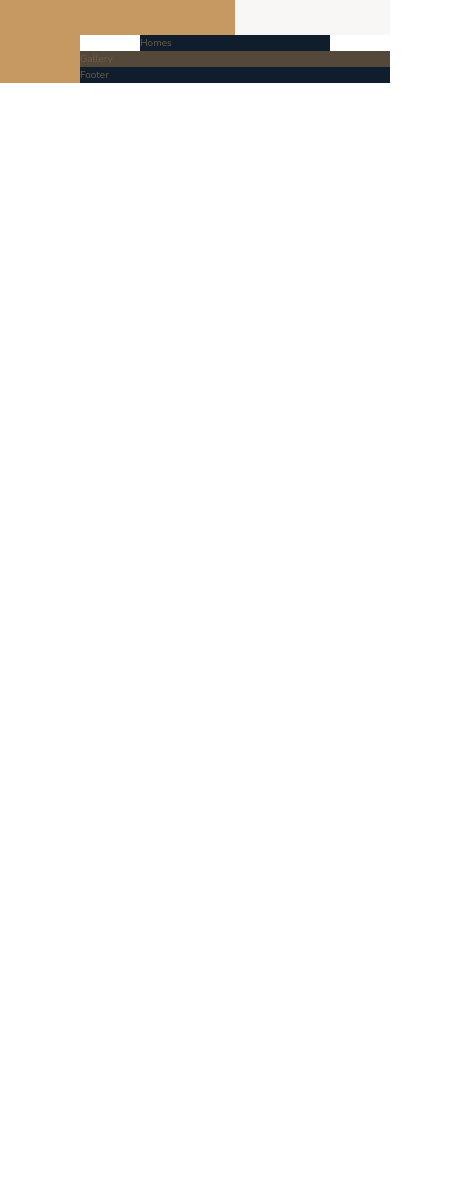
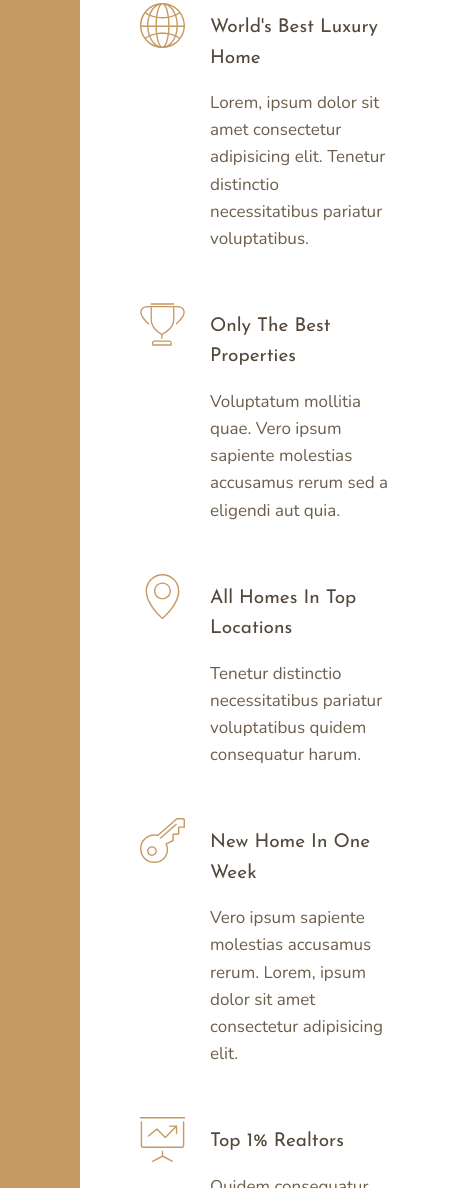
Before and after one commit to eben-k/nexter, a website: page index.html in a window 390 px wide. Shown: the part 812-2000 px from the top of the page, 450 px wide, since content can reach past the window. Before the commit the page ends 895 px from the top, so only its background shows below. Drawn offline with nearby package versions, Linux system fonts and the light colour scheme.

Commit message:
build features section - apply nested grids for small components - ensure responsiveness without using media queries

```diff
--- a/index.html
+++ b/index.html
@@ -25,7 +25,66 @@
       Top 3 realtors
     </div>
     <section class="features">
-      Features
+      <div class="feature">
+        <svg class="feature__icon">
+          <use xlink:href="img/sprite.svg#icon-global"></use>
+        </svg>
+        <h4 class="heading-4 heading-4--dark">world's best luxury home</h4>
+        <p class="feature__text">
+          Lorem, ipsum dolor sit amet consectetur adipisicing elit. Tenetur
+          distinctio necessitatibus pariatur voluptatibus.
+        </p>
+      </div>
+      <div class="feature">
+        <svg class="feature__icon">
+          <use xlink:href="img/sprite.svg#icon-trophy"></use>
+        </svg>
+        <h4 class="heading-4 heading-4--dark">only the best properties</h4>
+        <p class="feature__text">
+          Voluptatum mollitia quae. Vero ipsum sapiente molestias accusamus
+          rerum sed a eligendi aut quia.
+        </p>
+      </div>
+      <div class="feature">
+        <svg class="feature__icon">
+          <use xlink:href="img/sprite.svg#icon-map-pin"></use>
+        </svg>
+        <h4 class="heading-4 heading-4--dark">all homes in top locations</h4>
+        <p class="feature__text">
+          Tenetur distinctio necessitatibus pariatur voluptatibus quidem
+          consequatur harum.
+        </p>
+      </div>
+      <div class="feature">
+        <svg class="feature__icon">
+          <use xlink:href="img/sprite.svg#icon-key"></use>
+        </svg>
+        <h4 class="heading-4 heading-4--dark">new home in one week</h4>
+        <p class="feature__text">
+          Vero ipsum sapiente molestias accusamus rerum. Lorem, ipsum dolor sit
+          amet consectetur adipisicing elit.
+        </p>
+      </div>
+      <div class="feature">
+        <svg class="feature__icon">
+          <use xlink:href="img/sprite.svg#icon-presentation"></use>
+        </svg>
+        <h4 class="heading-4 heading-4--dark">top 1% realtors</h4>
+        <p class="feature__text">
+          Quidem consequatur harum, voluptatum mollitia quae. Tenetur distinctio
+          necessitatibus pariatur voluptatibus.
+        </p>
+      </div>
+      <div class="feature">
+        <svg class="feature__icon">
+          <use xlink:href="img/sprite.svg#icon-lock"></use>
+        </svg>
+        <h4 class="heading-4 heading-4--dark">secure payments on nexter</h4>
+        <p class="feature__text">
+          Pariatur voluptatibus quidem consequatur harum, voluptatum mollitia
+          quae.
+        </p>
+      </div>
     </section>
     <div class="story__pictures">
       Story pictures
--- a/sass/_features.scss
+++ b/sass/_features.scss
@@ -1,4 +1,33 @@
 .features {
-  background-color: $color-grey-light-2;
   grid-column: center-start / center-end;
+
+  margin: 15rem 0;
+
+  display: grid;
+  // grid-template-columns: repeat(3, 1fr); regular column definition
+  grid-template-columns: repeat(
+    auto-fit,
+    minmax(25rem, 1fr)
+  ); //autofit enables tracks to respond to changing screen width sizes without using media queries
+  grid-gap: 6rem;
+  align-items: start;
 }
+
+.feature {
+  display: grid;
+  grid-template-columns: min-content 1fr;
+  grid-row-gap: 1.5rem;
+  grid-column-gap: 2.5rem;
+
+  &__icon {
+    fill: $color-primary;
+    width: 4.5rem;
+    height: 4.5rem;
+    grid-row: 1 / span 2; // grid-row: 1 / -1 works only when explicit gridrows are defined;
+    transform: translateY(-1rem);
+  }
+
+  &__text {
+    font-size: 1.7rem;
+  }
+}
--- a/sass/_typography.scss
+++ b/sass/_typography.scss
@@ -0,0 +1,30 @@
+%heading {
+  font-family: $font-display;
+  font-weight: 400;
+}
+
+.heading-1 {
+  @extend %heading;
+}
+
+.heading-2 {
+  @extend %heading;
+}
+
+.heading-3 {
+  @extend %heading;
+}
+
+.heading-4 {
+  @extend %heading;
+  font-size: 1.9rem;
+  text-transform: capitalize;
+
+  &--light {
+    color: $color-grey-light-1;
+  }
+
+  &--dark {
+    color: $color-grey-dark-1;
+  }
+}
```
Also changed, not shown: css/style.css.
